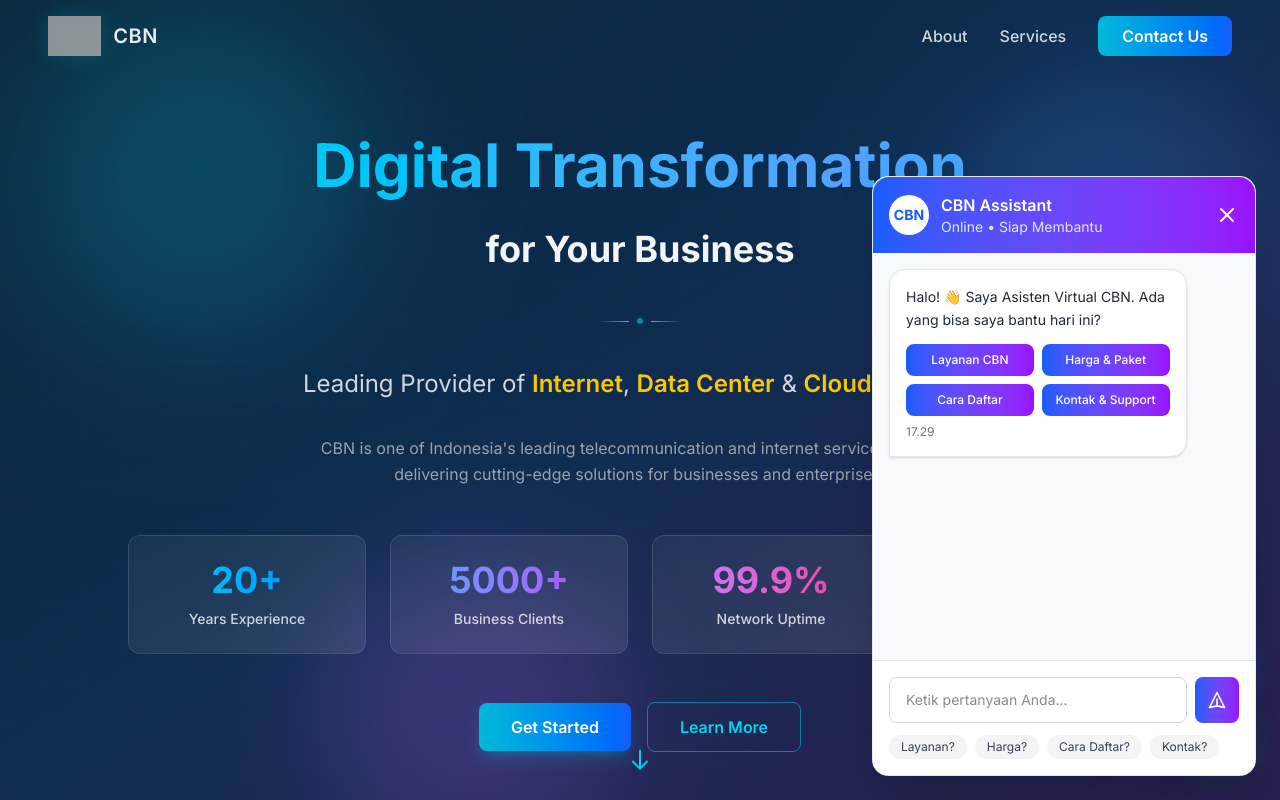
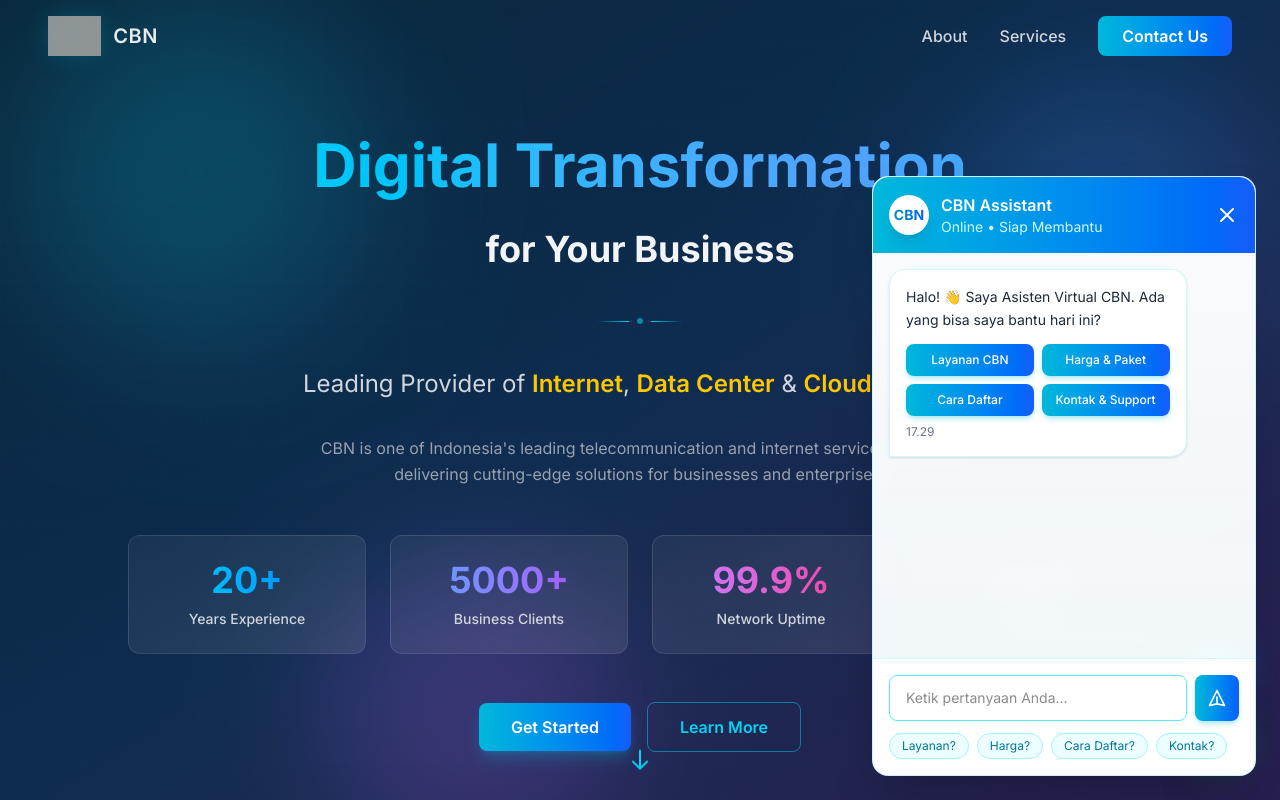
Before and after one commit to lavinianataniela05/test-cbn, a Next.js app: page / in a window 1280 px wide. Both pictures are taken after a click on the button 1228 px from the left and 737 px from the top of the page. Shown: the top 800 px of the page. Built offline with nearby package versions, Linux system fonts and the light colour scheme; grey boxes are pictures that could not be loaded.

Commit message:
style: Update button and service card styles for improved UI consistency and aesthetics

```diff
--- a/components/ChatBot.tsx
+++ b/components/ChatBot.tsx
@@ -255,7 +255,7 @@
                 <button
                   key={index}
                   onClick={() => handleOptionSelect(option)}
-                  className="bg-gradient-to-r from-blue-600 to-purple-600 hover:from-blue-700 hover:to-purple-700 text-white text-xs py-2 px-3 rounded-lg transition-all duration-200 text-center font-medium"
+                  className="bg-gradient-to-r from-cyan-500 to-blue-600 hover:from-cyan-600 hover:to-blue-700 text-white text-xs py-2 px-3 rounded-lg transition-all duration-200 text-center font-medium shadow-md shadow-cyan-500/25"
                 >
                   {option}
                 </button>
@@ -270,12 +270,12 @@
             <p className="text-sm whitespace-pre-wrap leading-relaxed">{message.text}</p>
             <div className="grid grid-cols-1 gap-2">
               {services.map(service => (
-                <div key={service.id} className="bg-gradient-to-r from-blue-50 to-purple-50 border border-blue-200 rounded-lg p-3">
-                  <h4 className="font-semibold text-blue-800 text-sm">{service.name}</h4>
-                  <p className="text-xs text-blue-600 mt-1">{service.description}</p>
+                <div key={service.id} className="bg-gradient-to-r from-cyan-50 to-blue-50 border border-cyan-200 rounded-lg p-3">
+                  <h4 className="font-semibold text-cyan-800 text-sm">{service.name}</h4>
+                  <p className="text-xs text-cyan-600 mt-1">{service.description}</p>
                   <button
                     onClick={() => handleQuickReply(service.name)}
-                    className="mt-2 bg-gradient-to-r from-blue-600 to-purple-600 hover:from-blue-700 hover:to-purple-700 text-white text-xs py-1 px-2 rounded transition-all duration-200"
+                    className="mt-2 bg-gradient-to-r from-cyan-500 to-blue-600 hover:from-cyan-600 hover:to-blue-700 text-white text-xs py-1 px-2 rounded transition-all duration-200 shadow-sm"
                   >
                     Detail
                   </button>
@@ -288,7 +288,7 @@
                   <button
                     key={index}
                     onClick={() => handleQuickReply(reply)}
-                    className="bg-gray-100 hover:bg-gray-200 text-gray-700 text-xs py-1 px-3 rounded-full transition-all duration-200"
+                    className="bg-cyan-50 hover:bg-cyan-100 text-cyan-700 border border-cyan-200 text-xs py-1 px-3 rounded-full transition-all duration-200"
                   >
                     {reply}
                   </button>
@@ -304,15 +304,15 @@
             <p className="text-sm whitespace-pre-wrap leading-relaxed">{message.text}</p>
             <div className="space-y-3">
               {services.map(service => (
-                <div key={service.id} className="bg-gradient-to-r from-green-50 to-blue-50 border border-green-200 rounded-lg p-3">
+                <div key={service.id} className="bg-gradient-to-r from-cyan-50 to-blue-50 border border-cyan-200 rounded-lg p-3">
                   <div className="flex justify-between items-start">
                     <div>
-                      <h4 className="font-semibold text-green-800 text-sm">{service.name}</h4>
-                      <p className="text-xs text-green-600 mt-1">{service.priceRange}</p>
+                      <h4 className="font-semibold text-cyan-800 text-sm">{service.name}</h4>
+                      <p className="text-xs text-cyan-600 mt-1">{service.priceRange}</p>
                     </div>
                     <button
                       onClick={() => handleQuickReply('Konsultasi Gratis')}
-                      className="bg-gradient-to-r from-green-600 to-blue-600 hover:from-green-700 hover:to-blue-700 text-white text-xs py-1 px-2 rounded transition-all duration-200"
+                      className="bg-gradient-to-r from-cyan-500 to-blue-600 hover:from-cyan-600 hover:to-blue-700 text-white text-xs py-1 px-2 rounded transition-all duration-200 shadow-sm"
                     >
                       Konsultasi
                     </button>
@@ -326,7 +326,7 @@
                   <button
                     key={index}
                     onClick={() => handleQuickReply(reply)}
-                    className="bg-gray-100 hover:bg-gray-200 text-gray-700 text-xs py-1 px-3 rounded-full transition-all duration-200"
+                    className="bg-cyan-50 hover:bg-cyan-100 text-cyan-700 border border-cyan-200 text-xs py-1 px-3 rounded-full transition-all duration-200"
                   >
                     {reply}
                   </button>
@@ -343,19 +343,19 @@
             <div className="grid grid-cols-2 gap-2">
               <button
                 onClick={() => handleContactAction('Telepon Sekarang')}
-                className="bg-gradient-to-r from-green-600 to-green-700 hover:from-green-700 hover:to-green-800 text-white text-xs py-2 px-3 rounded-lg transition-all duration-200 flex items-center justify-center gap-1"
+                className="bg-gradient-to-r from-cyan-500 to-cyan-600 hover:from-cyan-600 hover:to-cyan-700 text-white text-xs py-2 px-3 rounded-lg transition-all duration-200 flex items-center justify-center gap-1 shadow-md shadow-cyan-500/25"
               >
                 <span>📞</span> Telepon
               </button>
               <button
                 onClick={() => handleContactAction('Kirim Email')}
-                className="bg-gradient-to-r from-blue-600 to-blue-700 hover:from-blue-700 hover:to-blue-800 text-white text-xs py-2 px-3 rounded-lg transition-all duration-200 flex items-center justify-center gap-1"
+                className="bg-gradient-to-r from-blue-500 to-blue-600 hover:from-blue-600 hover:to-blue-700 text-white text-xs py-2 px-3 rounded-lg transition-all duration-200 flex items-center justify-center gap-1 shadow-md shadow-blue-500/25"
               >
                 <span>✉️</span> Email
               </button>
               <button
                 onClick={() => handleContactAction('Request Callback')}
-                className="bg-gradient-to-r from-purple-600 to-purple-700 hover:from-purple-700 hover:to-purple-800 text-white text-xs py-2 px-3 rounded-lg transition-all duration-200 flex items-center justify-center gap-1 col-span-2"
+                className="bg-gradient-to-r from-cyan-500 to-blue-600 hover:from-cyan-600 hover:to-blue-700 text-white text-xs py-2 px-3 rounded-lg transition-all duration-200 flex items-center justify-center gap-1 col-span-2 shadow-md shadow-cyan-500/25"
               >
                 <span>🔄</span> Request Callback
               </button>
@@ -366,7 +366,7 @@
                   <button
                     key={index}
                     onClick={() => handleQuickReply(reply)}
-                    className="bg-gray-100 hover:bg-gray-200 text-gray-700 text-xs py-1 px-3 rounded-full transition-all duration-200"
+                    className="bg-cyan-50 hover:bg-cyan-100 text-cyan-700 border border-cyan-200 text-xs py-1 px-3 rounded-full transition-all duration-200"
                   >
                     {reply}
                   </button>
@@ -388,7 +388,7 @@
       {!isOpen && (
         <button
           onClick={() => setIsOpen(true)}
-          className="fixed bottom-6 right-6 z-50 bg-gradient-to-r from-blue-600 to-purple-600 hover:from-blue-700 hover:to-purple-700 text-white p-4 rounded-full shadow-2xl transition-all duration-300 transform hover:scale-110 group animate-bounce"
+          className="fixed bottom-6 right-6 z-50 bg-gradient-to-r from-cyan-500 to-blue-600 hover:from-cyan-600 hover:to-blue-700 text-white p-4 rounded-full shadow-2xl transition-all duration-300 transform hover:scale-110 group animate-bounce shadow-cyan-500/25"
         >
           <div className="relative">
             <svg className="w-6 h-6" fill="none" stroke="currentColor" viewBox="0 0 24 24">
@@ -400,21 +400,22 @@
       )}
 
       {isOpen && (
-        <div className="fixed bottom-6 right-6 w-96 h-[600px] bg-white rounded-2xl shadow-2xl flex flex-col z-50 border border-gray-200">
-          <div className="bg-gradient-to-r from-blue-600 to-purple-600 text-white p-4 rounded-t-2xl">
+        <div className="fixed bottom-6 right-6 w-96 h-[600px] bg-white/95 backdrop-blur-sm rounded-2xl shadow-2xl flex flex-col z-50 border border-cyan-200/50 overflow-hidden">
+          {/* Header with gradient */}
+          <div className="bg-gradient-to-r from-cyan-500 to-blue-600 text-white p-4 rounded-t-2xl">
             <div className="flex justify-between items-center">
               <div className="flex items-center gap-3">
-                <div className="w-10 h-10 bg-white rounded-full flex items-center justify-center">
-                  <span className="text-blue-600 font-bold text-sm">CBN</span>
+                <div className="w-10 h-10 bg-white rounded-full flex items-center justify-center shadow-lg">
+                  <span className="bg-gradient-to-r from-cyan-600 to-blue-600 bg-clip-text text-transparent font-bold text-sm">CBN</span>
                 </div>
                 <div>
                   <h3 className="font-semibold">CBN Assistant</h3>
-                  <p className="text-blue-100 text-sm">Online • Siap Membantu</p>
+                  <p className="text-cyan-100 text-sm">Online • Siap Membantu</p>
                 </div>
               </div>
               <button
                 onClick={() => setIsOpen(false)}
-                className="text-white hover:text-gray-200 transition-colors"
+                className="text-white hover:text-cyan-200 transition-colors"
               >
                 <svg className="w-6 h-6" fill="none" stroke="currentColor" viewBox="0 0 24 24">
                   <path strokeLinecap="round" strokeLinejoin="round" strokeWidth={2} d="M6 18L18 6M6 6l12 12" />
@@ -423,7 +424,8 @@
             </div>
           </div>
 
-          <div className="flex-1 p-4 overflow-y-auto bg-gray-50">
+          {/* Messages area */}
+          <div className="flex-1 p-4 overflow-y-auto bg-gradient-to-b from-gray-50 to-cyan-50/30">
             <div className="space-y-4">
               {messages.map((message) => (
                 <div
@@ -433,12 +435,12 @@
                   <div
                     className={`max-w-[85%] rounded-2xl p-4 ${
                       message.isUser
-                        ? 'bg-gradient-to-r from-blue-600 to-purple-600 text-white rounded-br-none'
-                        : 'bg-white text-gray-800 border border-gray-200 rounded-bl-none shadow-sm'
+                        ? 'bg-gradient-to-r from-cyan-500 to-blue-600 text-white rounded-br-none shadow-md shadow-cyan-500/25'
+                        : 'bg-white text-gray-800 border border-cyan-200/50 rounded-bl-none shadow-sm'
                     }`}
                   >
                     {renderMessage(message)}
-                    <p className={`text-xs mt-2 ${message.isUser ? 'text-blue-200' : 'text-gray-500'}`}>
+                    <p className={`text-xs mt-2 ${message.isUser ? 'text-cyan-200' : 'text-gray-500'}`}>
                       {message.timestamp.toLocaleTimeString('id-ID', {
                         hour: '2-digit',
                         minute: '2-digit'
@@ -449,12 +451,12 @@
               ))}
               {isLoading && (
                 <div className="flex justify-start">
-                  <div className="bg-white border border-gray-200 rounded-2xl rounded-bl-none p-4 shadow-sm">
+                  <div className="bg-white border border-cyan-200/50 rounded-2xl rounded-bl-none p-4 shadow-sm">
                     <div className="flex items-center gap-2 text-gray-600">
                       <div className="flex space-x-1">
-                        <div className="w-2 h-2 bg-gray-400 rounded-full animate-bounce"></div>
-                        <div className="w-2 h-2 bg-gray-400 rounded-full animate-bounce" style={{ animationDelay: '0.1s' }}></div>
-                        <div className="w-2 h-2 bg-gray-400 rounded-full animate-bounce" style={{ animationDelay: '0.2s' }}></div>
+                        <div className="w-2 h-2 bg-cyan-500 rounded-full animate-bounce"></div>
+                        <div className="w-2 h-2 bg-cyan-500 rounded-full animate-bounce" style={{ animationDelay: '0.1s' }}></div>
+                        <div className="w-2 h-2 bg-cyan-500 rounded-full animate-bounce" style={{ animationDelay: '0.2s' }}></div>
                       </div>
                       <span className="text-sm">Asisten CBN sedang mengetik...</span>
                     </div>
@@ -465,7 +467,8 @@
             </div>
           </div>
 
-          <div className="p-4 border-t border-gray-200 bg-white rounded-b-2xl">
+          {/* Input area */}
+          <div className="p-4 border-t border-cyan-200/50 bg-white/80 backdrop-blur-sm rounded-b-2xl">
             <div className="flex gap-2">
               <input
                 type="text"
@@ -473,12 +476,12 @@
                 onChange={(e) => setInputMessage(e.target.value)}
                 onKeyPress={handleKeyPress}
                 placeholder="Ketik pertanyaan Anda..."
-                className="flex-1 border border-gray-300 rounded-lg px-4 py-3 focus:outline-none focus:ring-2 focus:ring-blue-500 focus:border-transparent text-sm"
+                className="flex-1 border border-cyan-300 rounded-lg px-4 py-3 focus:outline-none focus:ring-2 focus:ring-cyan-500 focus:border-transparent text-sm bg-white/50"
               />
               <button
                 onClick={sendMessage}
                 disabled={isLoading || !inputMessage.trim()}
-                className="bg-gradient-to-r from-blue-600 to-purple-600 hover:from-blue-700 hover:to-purple-700 disabled:bg-gray-400 text-white p-3 rounded-lg transition-all duration-200 flex items-center justify-center disabled:cursor-not-allowed"
+                className="bg-gradient-to-r from-cyan-500 to-blue-600 hover:from-cyan-600 hover:to-blue-700 disabled:bg-gray-400 text-white p-3 rounded-lg transition-all duration-200 flex items-center justify-center disabled:cursor-not-allowed shadow-md shadow-cyan-500/25"
               >
                 <svg className="w-5 h-5" fill="none" stroke="currentColor" viewBox="0 0 24 24">
                   <path strokeLinecap="round" strokeLinejoin="round" strokeWidth={2} d="M12 19l9 2-9-18-9 18 9-2zm0 0v-8" />
@@ -486,12 +489,13 @@
               </button>
             </div>
 
+            {/* Quick suggestions */}
             <div className="flex flex-wrap gap-2 mt-3">
               {['Layanan?', 'Harga?', 'Cara Daftar?', 'Kontak?'].map((suggestion) => (
                 <button
                   key={suggestion}
                   onClick={() => handleQuickReply(suggestion)}
-                  className="bg-gray-100 hover:bg-gray-200 text-gray-700 text-xs py-1 px-3 rounded-full transition-all duration-200"
+                  className="bg-cyan-50 hover:bg-cyan-100 text-cyan-700 border border-cyan-200 text-xs py-1 px-3 rounded-full transition-all duration-200"
                 >
                   {suggestion}
                 </button>
```
